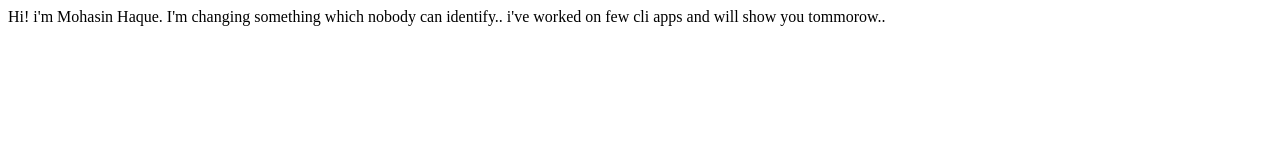
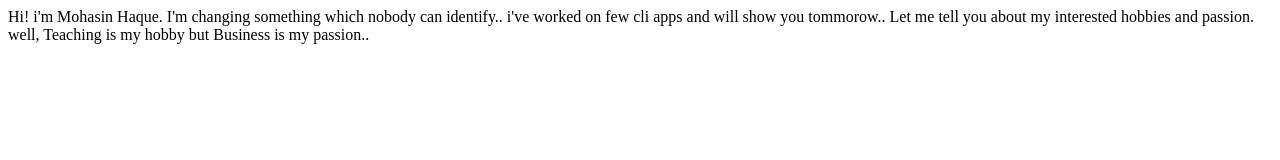
Before and after one commit to Mohasin-Haque/Learning_From_Tanay_Pratap, a plain HTML site: page index.html in a window 1280 px wide. Drawn offline with Linux system fonts and the light colour scheme.

Commit message:
updated my interest

```diff
--- a/index.html
+++ b/index.html
@@ -10,5 +10,8 @@
     Hi! i'm Mohasin Haque. I'm changing something which nobody can identify..
 
     i've worked on few cli apps and will show you tommorow..
+
+    Let me tell you about my interested hobbies and passion.
+     well, Teaching is my hobby but Business is my passion..
 </body>
 </html>
```
